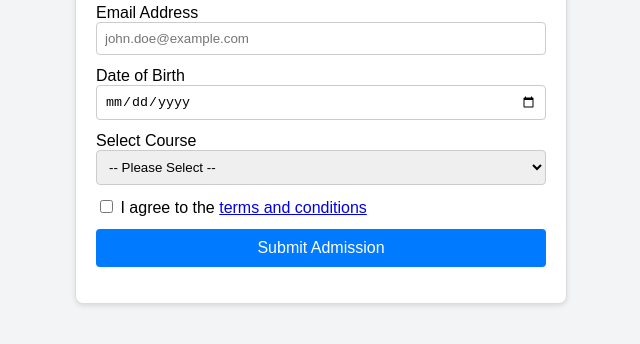
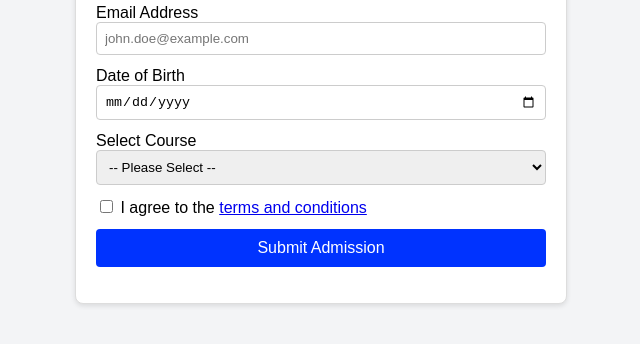
Before and after one commit to lalith394/student_registration_form, a plain HTML site: page index.html in a window 1280 px wide. In both pictures the pointer is over the button "Submit Admission". Shown: the part 322-666 px from the top of the page, without its empty margins (319-959 px from the left). Drawn offline with Linux system fonts and the light colour scheme.

Commit message:
Submit button tweaks

```diff
--- a/utils/style.css
+++ b/utils/style.css
@@ -42,6 +42,9 @@ body {
             cursor: pointer;
             font-size: 16px;
         }
+        .submit-button:hover {
+            background-color: #0033ff;
+        }
         .error-message {
             color: red;
             font-size: 12px;
```
